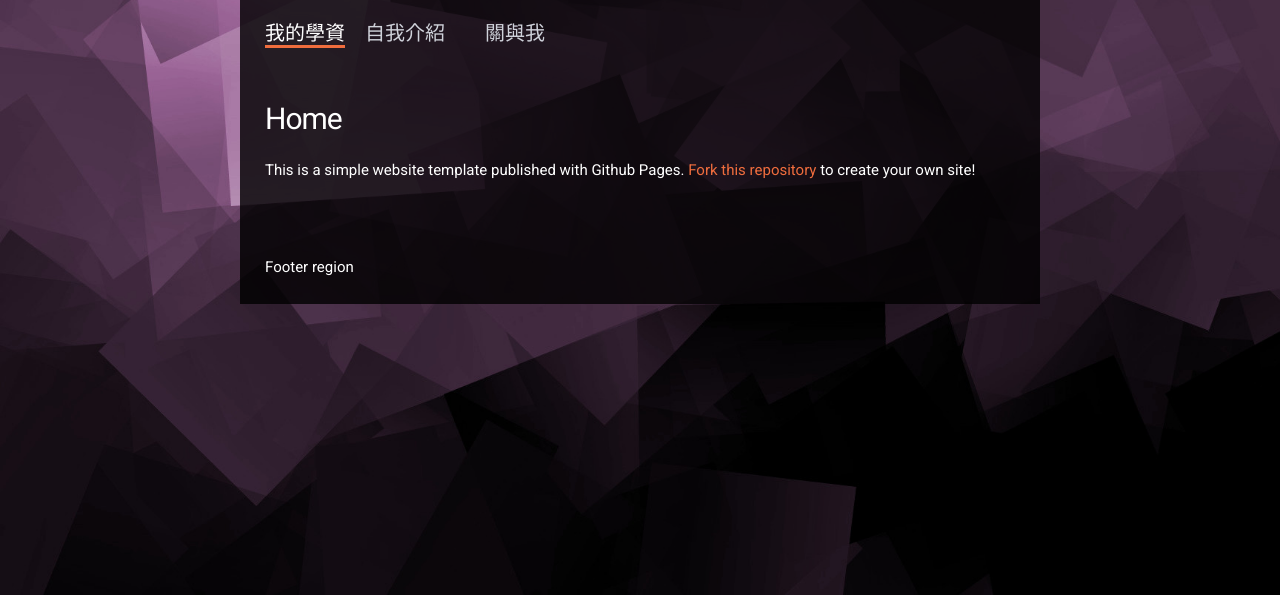
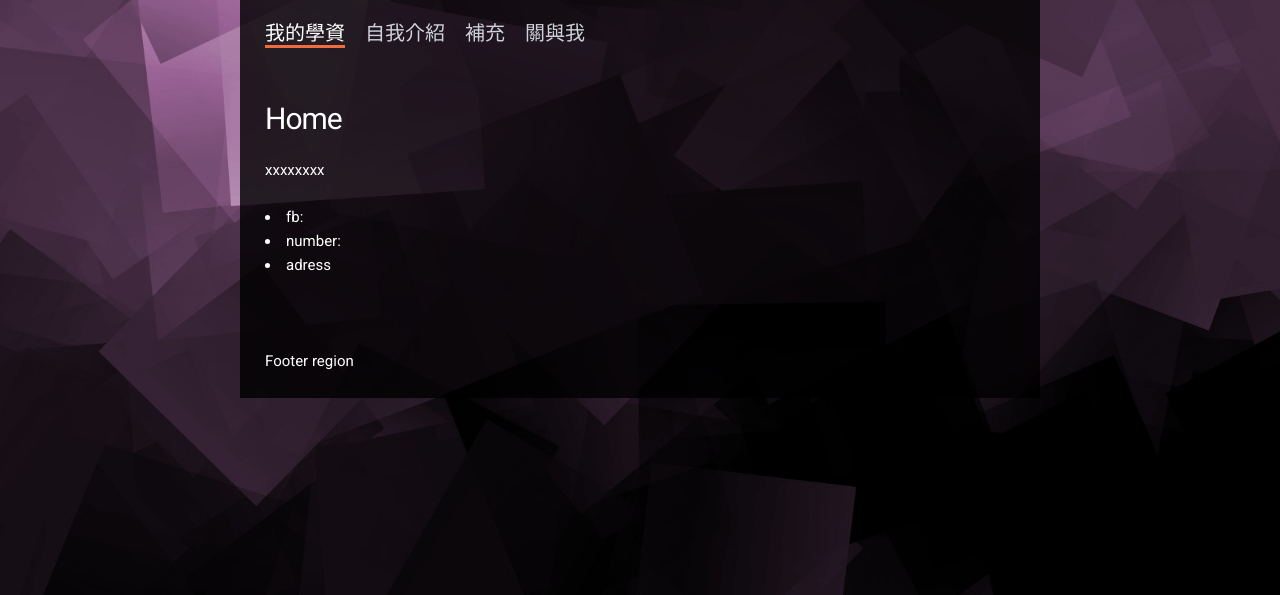
Before and after one commit to yihoowang/yihoowang.github.io, a plain HTML site: page index.html in a window 1280 px wide. Shown: the part 205-800 px from the top of the page. Drawn offline with nearby package versions, Linux system fonts and the light colour scheme.

Commit message:
Update index.html

```diff
--- a/index.html
+++ b/index.html
@@ -35,7 +35,7 @@
       <ul class="main-menu">
         <li><a href="#home">我的學資</a></li>
         <li><a href="#about">自我介紹</a></li>
-        <li><a href="#about"></a></li>
+        <li><a href="#class">補充</a></li>
         <li><a href="#contact">關與我</a></li>
       </ul>
     </header>
@@ -47,14 +47,17 @@
           <div id="home" class="content-region hide">
             <h2>Home</h2>
             <p>
-              This is a simple website template published with Github Pages. <a href="https://github.com/cpl-makerlab/simple-website-template">Fork this repository</a> to create your own site!
+              xxxxxxxx
+              <li>fb:</li>
+              <li>number:</li>
+              <li>adress</li>
             </p>
           </div>
 
           <div id="about" class="content-region hide">
-            <h2>About</h2>
+            <h2>介紹</h2>
             <p>
-              Sed tempus urna et pharetra pharetra massa massa ultricies. Porttitor rhoncus dolor purus non enim praesent. Id aliquet risus feugiat in ante metus dictum.
+
             </p>
           </div>
 
```
